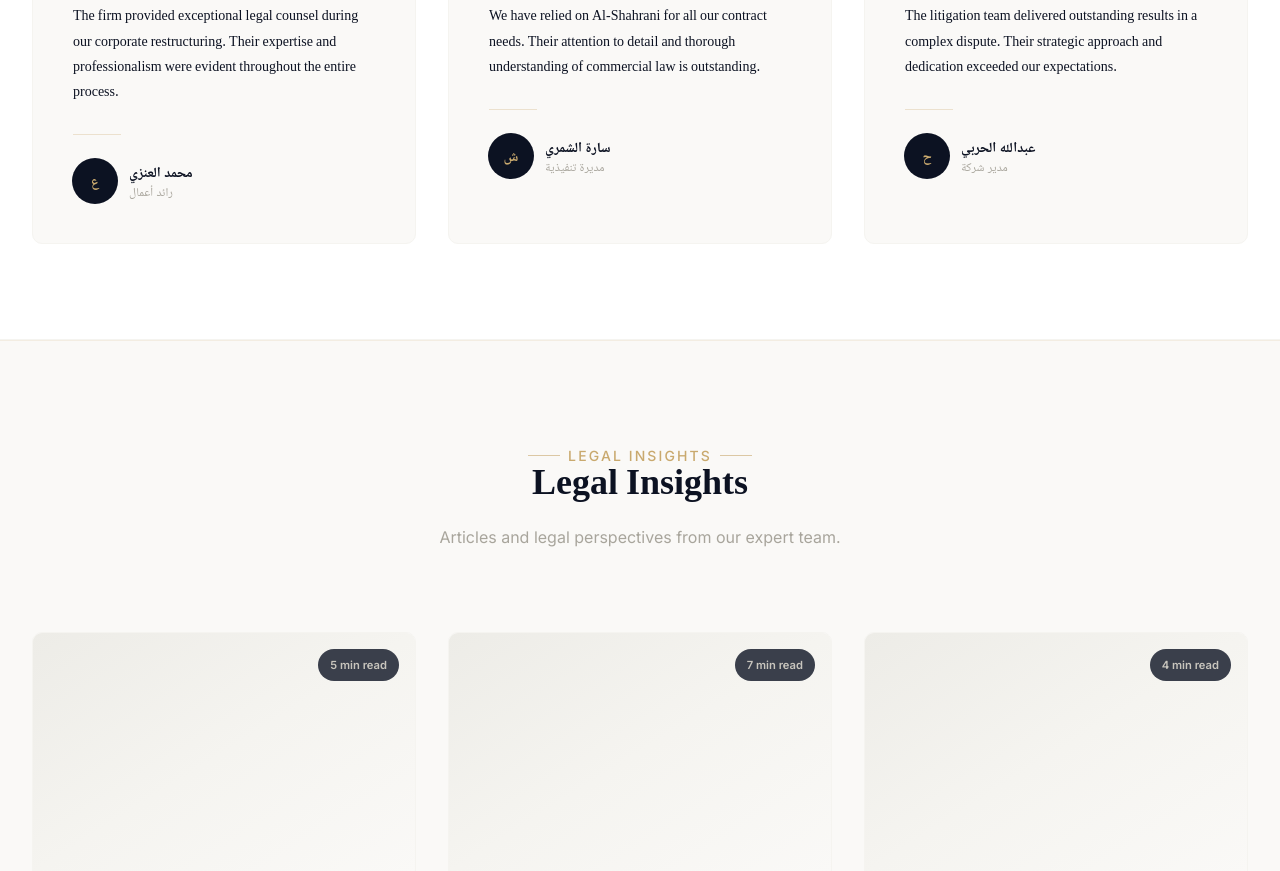
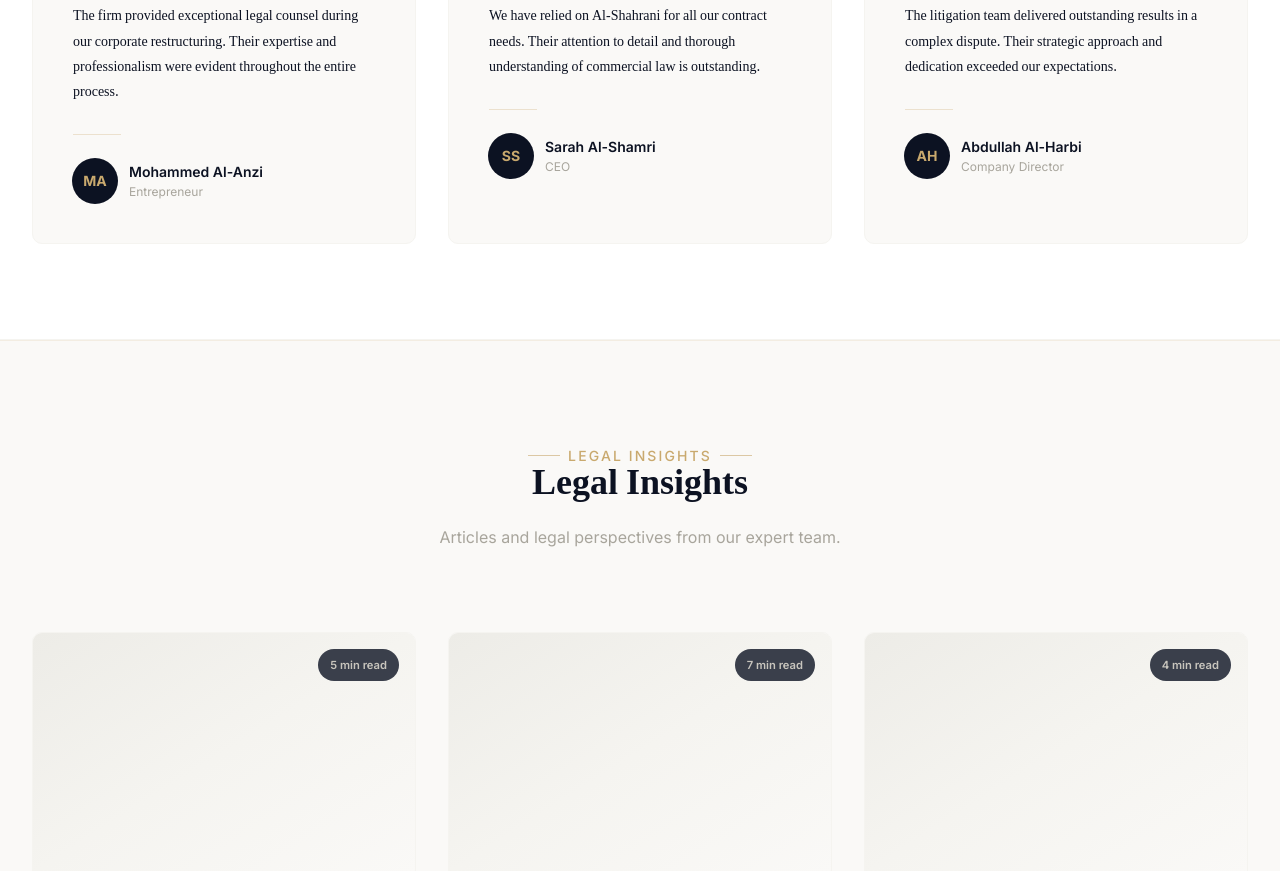
Before and after one commit to khodranefrs-creator/Al-Shahrani, a Next.js app: page /en in a window 1280 px wide. Shown: the part 5000-5871 px from the top of the page. Built offline with nearby package versions, Linux system fonts and the light colour scheme; a web font is replaced by a local one.

Commit message:
Visual QA fixes: localized testimonials, Arabic translation corrections (enforcement, duplicate word)

```diff
--- a/src/app/[locale]/page.tsx
+++ b/src/app/[locale]/page.tsx
@@ -26,7 +26,7 @@ export default async function HomePage({
       <PracticeAreas locale={locale} />
       <CorporateSpotlight locale={locale} />
       <Process locale={locale} />
-      <TestimonialsSection />
+      <TestimonialsSection locale={locale} />
       <BlogSection locale={locale} />
       <CtaBand locale={locale} />
     </>
--- a/src/components/home/TestimonialsSection.tsx
+++ b/src/components/home/TestimonialsSection.tsx
@@ -2,30 +2,28 @@
 
 import { useTranslations } from "next-intl";
 import { Quote } from "lucide-react";
+import { type Locale } from "@/types";
 
-const testimonials = [
-  {
-    key: "0",
-    name: "محمد العنزي",
-    role: "رائد أعمال",
-    initials: "ع",
-  },
-  {
-    key: "1",
-    name: "سارة الشمري",
-    role: "مديرة تنفيذية",
-    initials: "ش",
-  },
-  {
-    key: "2",
-    name: "عبدالله الحربي",
-    role: "مدير شركة",
-    initials: "ح",
-  },
-] as const;
+const testimonialsData = {
+  ar: [
+    { key: "0", name: "محمد العنزي", role: "رائد أعمال", initials: "ع" },
+    { key: "1", name: "سارة الشمري", role: "مديرة تنفيذية", initials: "ش" },
+    { key: "2", name: "عبدالله الحربي", role: "مدير شركة", initials: "ح" },
+  ],
+  en: [
+    { key: "0", name: "Mohammed Al-Anzi", role: "Entrepreneur", initials: "MA" },
+    { key: "1", name: "Sarah Al-Shamri", role: "CEO", initials: "SS" },
+    { key: "2", name: "Abdullah Al-Harbi", role: "Company Director", initials: "AH" },
+  ],
+} as const;
 
-export function TestimonialsSection() {
+interface TestimonialsSectionProps {
+  locale: Locale;
+}
+
+export function TestimonialsSection({ locale }: TestimonialsSectionProps) {
   const t = useTranslations("testimonials");
+  const testimonials = testimonialsData[locale] || testimonialsData.ar;
 
   return (
     <section className="bg-white relative">
@@ -49,7 +47,7 @@ export function TestimonialsSection() {
               key={item.key}
               className="relative p-8 md:p-10 rounded-[var(--radius-panel)] bg-warm-50 border border-warm-100 hover:border-gold-400/25 transition-colors duration-500 group"
             >
-              {/* Quote mark — larger and bolder */}
+              {/* Quote mark */}
               <div className="mb-5">
                 <Quote
                   aria-hidden="true"
--- a/src/i18n/messages/ar.json
+++ b/src/i18n/messages/ar.json
@@ -25,7 +25,7 @@
     "description": "نجمع بين الخبرة القانونية العميقة والفهم العميق لبيئة الأعمال السعودية لتحقيق نتائج استثنائية.",
     "reasons": {
       "0": "خبرة قانونية متميزة",
-      "1": "تركيز مؤسسي ومؤسسي",
+      "1": "تركيز مؤسسي وتجاري",
       "2": "تغطية قانونية شاملة",
       "3": "سرية واحترافية"
     },
@@ -78,11 +78,11 @@
     },
     "debtCollection": {
       "title": "تحصيل الديون",
-      "description": "خدمات تحصيل الديون الاحترافية مع الت enforcement القانوني واستراتيجيات التحصيل المنظمة."
+      "description": "خدمات تحصيل الديون الاحترافية عبر الإجراءات القانونية واستراتيجيات التحصيل المنظمة."
     },
     "notarization": {
       "title": "خدمات التوثيق",
-      "description": "خدمات توثيق وتوثيق رسمية للمعاملات القانونية والعقود والتقديمات المؤسسية."
+      "description": "خدمات توثيق قانوني رسمية للمعاملات والعقود والتقديمات المؤسسية."
     }
   },
   "corporate_spotlight": {
```
